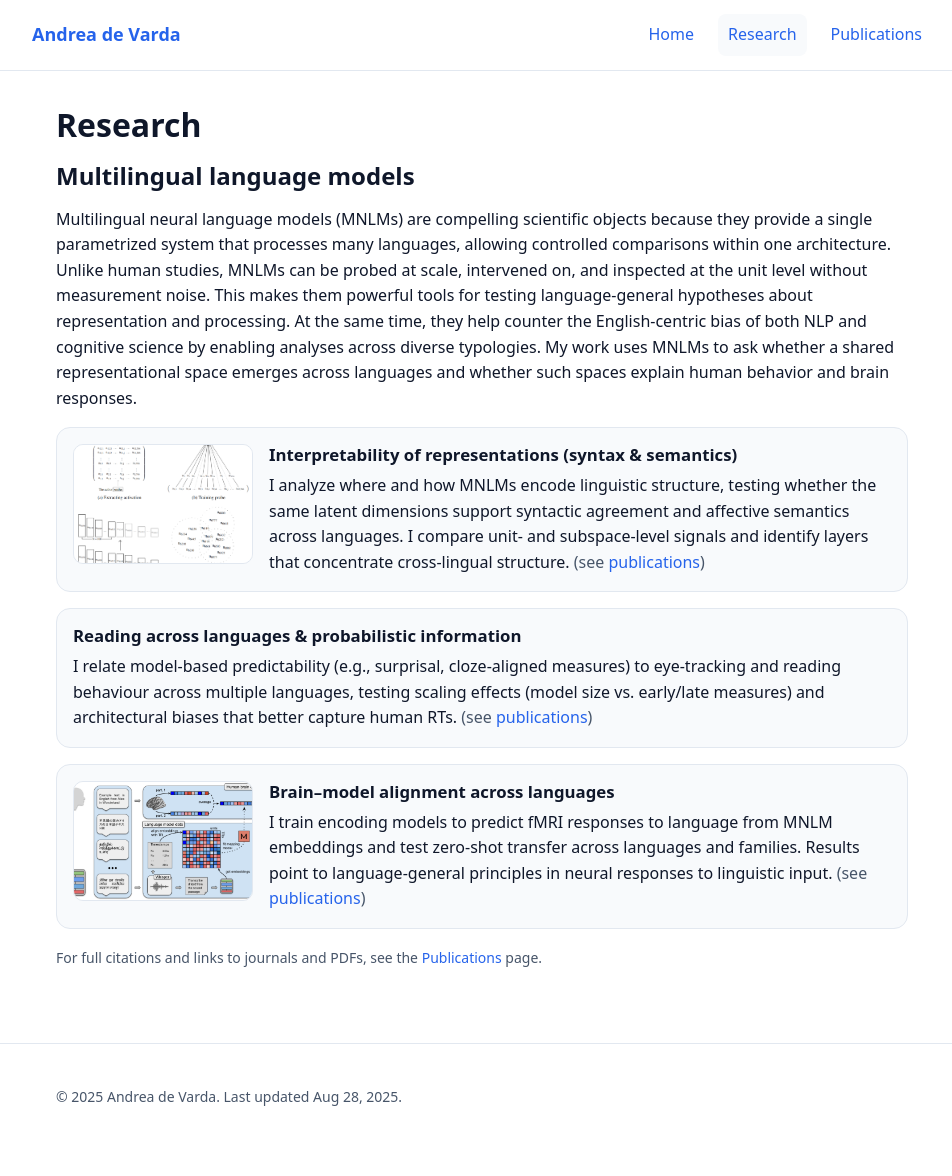
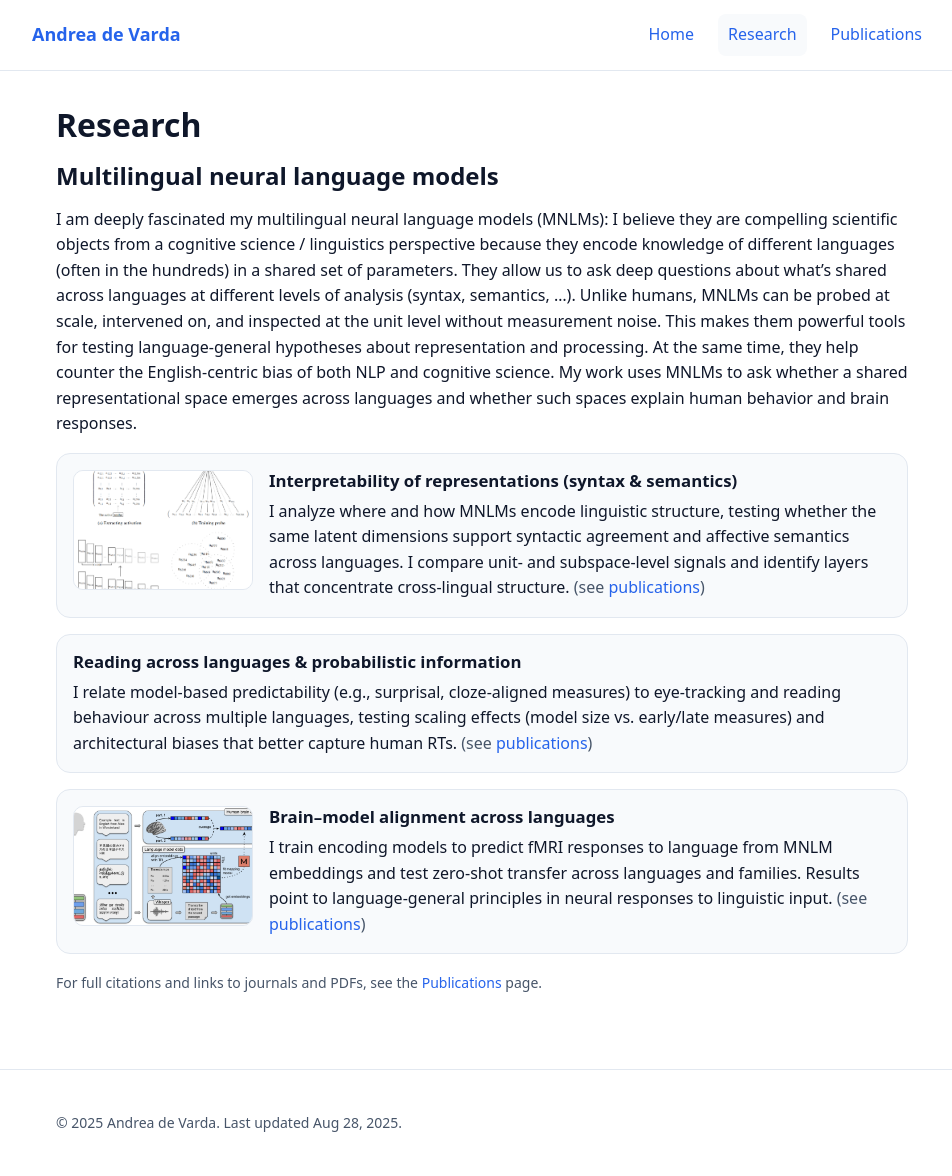
Before and after one commit to Andrea-de-Varda/Andrea-de-Varda.github.io, a Jekyll site: the page built from research.md, in a window 1280 px wide. Shown: the whole page, without its empty margins (158-1110 px from the left). Built offline with Jekyll 4.4.1, drawn with Linux system fonts in a browser that asks for light colours; before the commit the page ends 1151 px from its top, so only the background shows below that.

Commit message:
Update research.md

```diff
--- a/research.md
+++ b/research.md
@@ -6,8 +6,8 @@ permalink: /research/
 
 # Research
 
-## Multilingual language models
-Multilingual neural language models (MNLMs) are compelling scientific objects because they provide a single parametrized system that processes many languages, allowing controlled comparisons within one architecture. Unlike human studies, MNLMs can be probed at scale, intervened on, and inspected at the unit level without measurement noise. This makes them powerful tools for testing language-general hypotheses about representation and processing. At the same time, they help counter the English-centric bias of both NLP and cognitive science by enabling analyses across diverse typologies. My work uses MNLMs to ask whether a shared representational space emerges across languages and whether such spaces explain human behavior and brain responses.
+## Multilingual neural language models
+I am deeply fascinated my multilingual neural language models (MNLMs): I believe they are compelling scientific objects from a cognitive science / linguistics perspective because they encode knowledge of different languages (often in the hundreds) in a shared set of parameters. They allow us to ask deep questions about what's shared across languages at different levels of analysis (syntax, semantics, ...). Unlike humans, MNLMs can be probed at scale, intervened on, and inspected at the unit level without measurement noise. This makes them powerful tools for testing language-general hypotheses about representation and processing. At the same time, they help counter the English-centric bias of both NLP and cognitive science. My work uses MNLMs to ask whether a shared representational space emerges across languages and whether such spaces explain human behavior and brain responses.
 
 <div class="research-card">
   <img src="{{ '/assets/img/research/interpretability.png' | relative_url }}" alt="Hidden units and multilingual structure">
```
